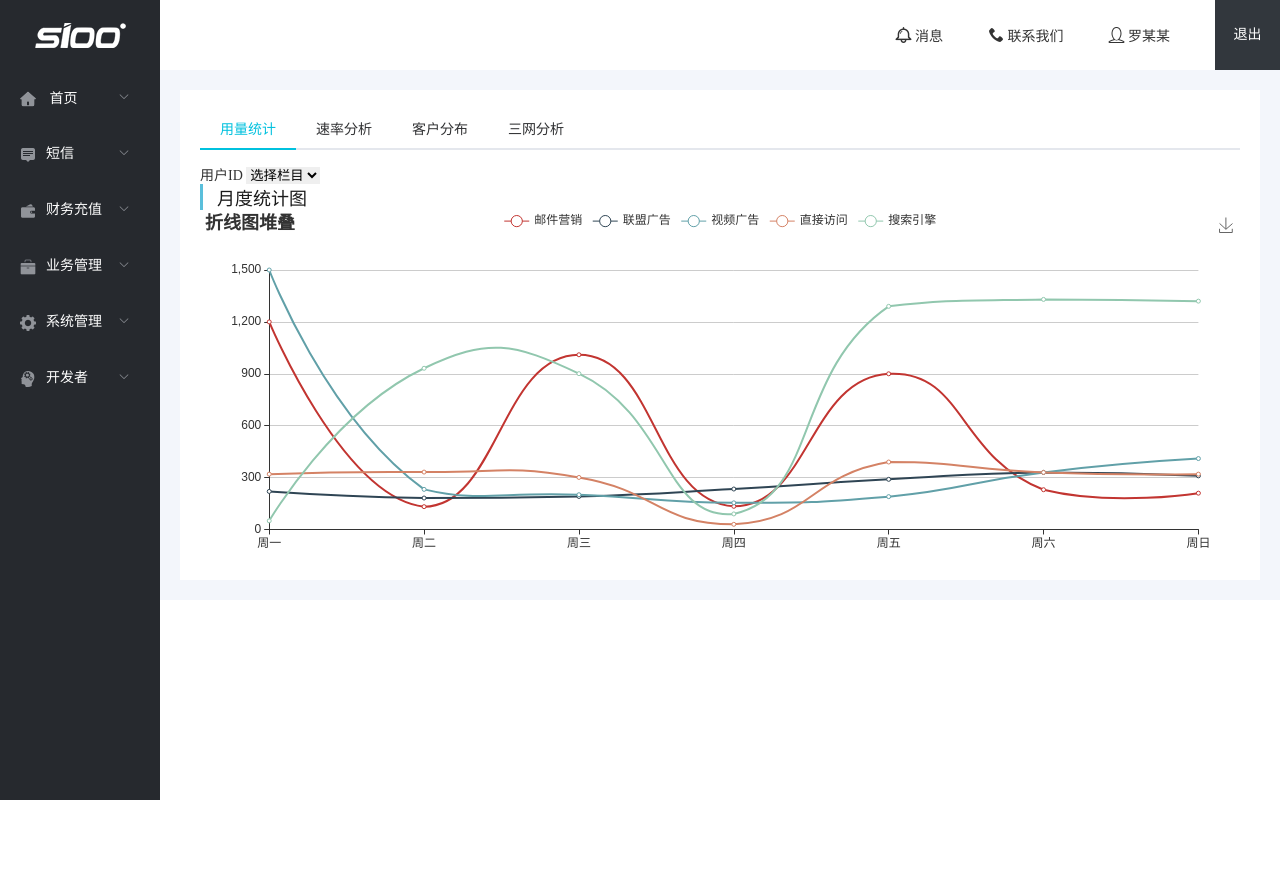
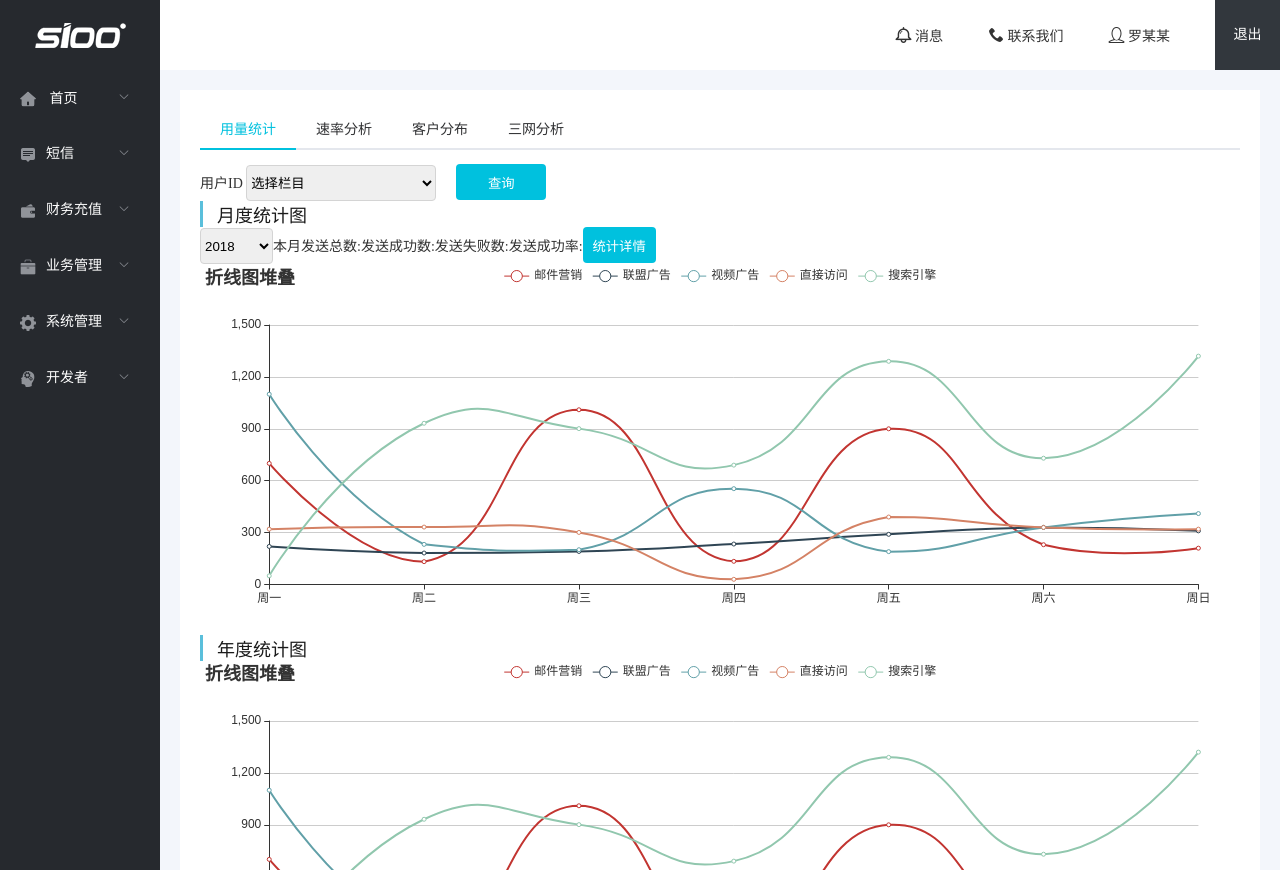
Before and after one commit to kule2018/vue-admin-stepbystep, a Vue app: page /dataAnalysis in a window 1280 px wide. Before the commit the page ends 800 px from the top, so only its background shows below. Built offline with nearby package versions, Linux system fonts and the light colour scheme.

Commit message:
数据统计分析

```diff
--- a/src/components/BusinessManage/DataAnalysis.vue
+++ b/src/components/BusinessManage/DataAnalysis.vue
@@ -1,9 +1,10 @@
 <template>
   <div class="da-main">
     <div class="tabs">
-      <el-tabs v-model="activeName" @tab-click="handleClick">
+      <el-tabs v-model="activeName" @tab-click="handleClick" :before-leave="beforeLeave">
         <el-tab-pane label="用量统计" name="first">
           <div class="first-content content">
+            <div class="top">
               用户ID
             <select name id>
               <option value="volvo" selected="selected">选择栏目</option>
@@ -11,12 +12,39 @@
               <option value="opel">Opel</option>
               <option value="audi">Audi</option>
             </select>
+            <button>查询</button>
+            </div>
+            <!-- 月度统计图 -->
             <div class="month">
               <div class="count">月度统计图</div>
+              <div class="det">
+                <select name id>
+              <option value="volvo" selected="selected">2018</option>
+              <option value="saab">普通发票</option>
+              <option value="opel">Opel</option>
+              <option value="audi">Audi</option>
+            </select>
+            <span>本月发送总数:</span>
+            <span>发送成功数:</span>
+            <span>发送失败数:</span>
+            <span>发送成功率:</span>
+            <button>统计详情</button>
+              </div>
               <el-row>
                 <el-col :span="24">
                   <div class="chart">
-                    <div id="month-chart" style="width:100%;height:100%;" ref="monthChart"></div>
+                    <div id="month-chart" style="width:100%;height:350px;" ref="monthChart"></div>
+                  </div>
+                </el-col>
+              </el-row>
+            </div>
+            <!-- 年度统计图 -->
+            <div class="year">
+              <div class="count">年度统计图</div>
+              <el-row>
+                <el-col :span="24">
+                  <div class="chart">
+                    <div id="year-chart" style="width:100%;height:100%;" ref="yearChart"></div>
                   </div>
                 </el-col>
               </el-row>
@@ -24,13 +52,59 @@
           </div>
         </el-tab-pane>
         <el-tab-pane label="速率分析" name="second">
-          <div class="second-content contents"></div>
+          <div class="second-content contents">
+            <div class="top">
+              用户ID
+              <input type="text" placeholder="请输入用户ID">
+              查询时间
+              <el-date-picker v-model="value1" type="date" placeholder="选择日期"></el-date-picker>
+              <button>查询</button>
+            </div>
+            <div class="rate">
+              <div class="date">
+                发送总量：100条
+                <span>日期：2018-11-05</span>
+              </div>
+              <div class="rate-chart" style="width:100%;height:100%;" ref="rateChart"></div>
+            </div>
+          </div>
         </el-tab-pane>
         <el-tab-pane label="客户分布" name="third">
-          <div class="third-content contents"></div>
+          <div class="third-content contents">
+            <div class="top">
+              用户ID
+              <input type="text" placeholder="请输入用户ID">
+              查询时间
+              <el-date-picker v-model="value1" type="date" placeholder="选择日期"></el-date-picker>
+              <button>查询</button>
+            </div>
+            <div class="dist">
+              <div class="date">
+                发送总量：100条
+                <span>日期：2018-11-05</span>
+              </div>
+              <div class="dist-chart" style="width:100%;height:100%;" ref="distChart"></div>
+            </div>
+          </div>
         </el-tab-pane>
         <el-tab-pane label="三网分析" name="fourth">
-          <div class="fourth-content contents"></div>
+          <div class="fourth-content contents">
+            <div class="top">
+              用户ID
+              <input type="text" placeholder="请输入用户ID">
+              查询时间
+              <el-date-picker v-model="value1" type="date" placeholder="请选择起始日期"></el-date-picker>
+              <el-date-picker v-model="value1" type="date" placeholder="请选择结束日期"></el-date-picker>
+              <button>查询</button>
+            </div>
+            <div class="analy">
+              <div class="date">
+                发送总量：100条
+                <span>日期：2018-11-05</span>
+              </div>
+              <div class="analy-chart" style="width:100%;height:100%;" ref="analyChart"></div>
+            </div>
+          </div>
         </el-tab-pane>
       </el-tabs>
     </div>
@@ -42,103 +116,271 @@ export default {
   data() {
     return {
       activeName: "first",
-      monthOption: {
-        title: {
-          text: "ECharts 入门示例"
-        },
-        tooltip: {},
-        legend: {
-          data: ["销量"]
-        },
-        xAxis: {
-          data: ["衬衫", "羊毛衫", "雪纺衫", "裤子", "高跟鞋", "袜子"]
-        },
-        yAxis: {},
-        series: [
-          {
-            name: "销量",
-            type: "bar",
-            data: [5, 20, 36, 10, 10, 20]
-          }
-        ]
-      }
+      value1: 1,
+      tabItem: "analyChart"
     };
   },
   mounted() {
-    this.initEcharts();
+    this.initFirstEcharts();
   },
   methods: {
-    initEcharts() {
+    handleClick() {
+      this.initEcharts();
+      console.log(1);
+    },
+    beforeLeave(activeName, oldActiveName) {
+      console.log(activeName, oldActiveName);
+      let width = document.querySelector("." + oldActiveName + "-content").offsetWidth;
+      console.log(width);
+      document.querySelector("." + activeName + "-content").style.width = width;
+      this.$nextTick(function() {
+        this.initEcharts();
+      });
+    },
+    initFirstEcharts() {
       //初始化月度图标实例
-      let monthChart = this.$echarts.init(this.$refs.monthChart);
-      let monthOption = {
+      var monthChart = this.$echarts.init(this.$refs.monthChart);
+      //年度
+      var yearChart = this.$echarts.init(this.$refs.yearChart);
+      var monthOption = {
         title: {
-        text: '折线图堆叠'
+          text: "折线图堆叠"
         },
         tooltip: {
-        trigger: 'axis'
+          trigger: "axis"
         },
         legend: {
-        data:['邮件营销','联盟广告','视频广告','直接访问','搜索引擎']
+          // type:'plain',
+          data: ["邮件营销", "联盟广告", "视频广告", "直接访问", "搜索引擎"]
         },
         grid: {
-        left: '3%',
-        right: '4%',
-        bottom: '3%',
+          left: "3%",
+          right: "4%",
+          bottom: "3%",
           containLabel: true
         },
-    toolbox: {
-        feature: {
-            saveAsImage: {}
-        }
-    },
+        // toolbox: {
+        //   feature: {
+        //     saveAsImage: {}
+        //   }
+        // },
         xAxis: {
-        type: 'category',
+          type: "category",
+          // show: true,
           boundaryGap: false,
-        data: ['周一','周二','周三','周四','周五','周六','周日']
+          data: ["周一", "周二", "周三", "周四", "周五", "周六", "周日"]
         },
         yAxis: {
-        type: 'value'
+          type: "value"
         },
         series: [
           {
-            name:'邮件营销',
-						type:'line',
-						smooth:true,
+            name: "邮件营销",
+            type: "line",
+            smooth: true,
+            //数据堆叠，同个类目轴上系列配置相同的stack值后，后一个系列的值会在前一个系列的值上相加。
             // stack: '总量',
-            data:[1200, 132, 1010, 134, 900, 230, 210]
+            data: [700, 132, 1010, 134, 900, 230, 210]
           },
           {
-            name:'联盟广告',
-						type:'line',
-						smooth:true,
+            name: "联盟广告",
+            type: "line",
+            smooth: true,
             // stack: '总量',
-            data:[220, 182, 191, 234, 290, 330, 310]
+            data: [220, 182, 191, 234, 290, 330, 310]
           },
           {
-            name:'视频广告',
-						type:'line',
-						smooth:true,
+            name: "视频广告",
+            type: "line",
+            smooth: true,
             // stack: '总量',
-            data:[1500, 232, 201, 154, 190, 330, 410]
+            data: [1100, 232, 201, 554, 190, 330, 410]
           },
           {
-            name:'直接访问',
-						type:'line',
-						smooth:true,
+            name: "直接访问",
+            type: "line",
+            smooth: true,
             // stack: '总量',
-            data:[320, 332, 301, 30, 390, 330, 320]
+            data: [320, 332, 301, 30, 390, 330, 320]
           },
           {
-            name:'搜索引擎',
-						type:'line',
-						smooth:true,
+            name: "搜索引擎",
+            type: "line",
+            smooth: true,
             // stack: '总量',
-            data:[50, 932, 901, 90, 1290, 1330, 1320]
+            data: [50, 932, 901, 690, 1290, 730, 1320]
+          }
+        ]
+      };
+      var yearOption = {
+        title: {
+          text: "折线图堆叠"
+        },
+        tooltip: {
+          trigger: "axis"
+        },
+        legend: {
+          // type:'plain',
+          data: ["邮件营销", "联盟广告", "视频广告", "直接访问", "搜索引擎"]
+        },
+        grid: {
+          left: "3%",
+          right: "4%",
+          bottom: "3%",
+          containLabel: true
+        },
+        // toolbox: {
+        //   feature: {
+        //     saveAsImage: {}
+        //   }
+        // },
+        xAxis: {
+          type: "category",
+          boundaryGap: false,
+          data: ["周一", "周二", "周三", "周四", "周五", "周六", "周日"]
+        },
+        yAxis: {
+          type: "value"
+        },
+        series: [
+          {
+            name: "邮件营销",
+            type: "line",
+            smooth: true,
+            //数据堆叠，同个类目轴上系列配置相同的stack值后，后一个系列的值会在前一个系列的值上相加。
+            // stack: '总量',
+            data: [700, 132, 1010, 134, 900, 230, 210]
+          },
+          {
+            name: "联盟广告",
+            type: "line",
+            smooth: true,
+            // stack: '总量',
+            data: [220, 182, 191, 234, 290, 330, 310]
+          },
+          {
+            name: "视频广告",
+            type: "line",
+            smooth: true,
+            // stack: '总量',
+            data: [1100, 232, 201, 554, 190, 330, 410]
+          },
+          {
+            name: "直接访问",
+            type: "line",
+            smooth: true,
+            // stack: '总量',
+            data: [320, 332, 301, 30, 390, 330, 320]
+          },
+          {
+            name: "搜索引擎",
+            type: "line",
+            smooth: true,
+            // stack: '总量',
+            data: [50, 932, 901, 690, 1290, 730, 1320]
           }
         ]
       };
       monthChart.setOption(monthOption);
+      yearChart.setOption(yearOption);
+      monthChart.resize();
+      yearChart.resize();
+    },
+    initEcharts() {
+      //速率分析
+      var rateChart = this.$echarts.init(this.$refs.rateChart);
+      //初始化月度图标实例
+      var monthChart = this.$echarts.init(this.$refs.monthChart);
+      //年度
+      var yearChart = this.$echarts.init(this.$refs.yearChart);
+      //客户分布
+      var distChart = this.$echarts.init(this.$refs.distChart);
+      //三网分析
+      var analyChart = this.$echarts.init(this.$refs.analyChart);
+
+      var rateOption = {
+        grid: {
+          containLabel: true
+        },
+        xAxis: {
+          type: "category",
+          data: ["Mon", "Tue", "Wed", "Thu", "Fri", "Sat", "Sun"],
+          show: true
+        },
+        yAxis: {
+          type: "value",
+          show: false
+        },
+        series: [
+          {
+            data: [120, 200, 50, 80, 70, 110, 130],
+            type: "bar",
+            label: {
+              normal: {
+                show: true,
+                position: "top"
+              }
+            }
+          }
+        ]
+      };
+      var distOption = {
+        grid: {
+          containLabel: true
+        },
+        xAxis: {
+          type: "category",
+          data: ["Mon", "Tue", "Wed", "Thu", "Fri", "Sat", "Sun"]
+        },
+        yAxis: {
+          type: "value",
+          show: false
+        },
+        series: [
+          {
+            data: [120, 200, 150, 80, 170, 110, 130],
+            type: "bar",
+            label: {
+              normal: {
+                show: true,
+                position: "top"
+              }
+            }
+          }
+        ]
+      };
+      var analyOption = {
+        grid: {
+          containLabel: true
+        },
+        xAxis: {
+          type: "category",
+          data: ["Mon", "Tue", "Wed", "Thu", "Fri", "Sat", "Sun"]
+        },
+        yAxis: {
+          type: "value",
+          show: false
+        },
+        series: [
+          {
+            data: [120, 200, 150, 80, 70, 110, 130],
+            type: "bar",
+            label: {
+              normal: {
+                show: true,
+                position: "top"
+              }
+            }
+          }
+        ]
+      };
+      rateChart.setOption(rateOption);
+      distChart.setOption(distOption);
+      analyChart.setOption(analyOption);
+
+      rateChart.resize();
+      distChart.resize();
+      analyChart.resize();
     }
   }
 };
@@ -165,10 +407,78 @@ export default {
     background-color: @color;
     padding: 0 20px;
   }
-	.chart{
+  // 上面部分
+  .top{
+    input,select{
+      height: 36px;
+      width: 190px;
+      border: 1px solid #D4D4D4;
+      border-radius: 4px;
+      box-sizing: border-box;
+    }
+    button{
+      height: 36px;
+      width: 90px;
+      box-sizing: border-box;
+      background-color: @color;
+      border-radius: 4px;
+      color: #fff;
+      margin-left: 20px;
+    }
+  }
+  .det{
+    line-height: 36px;
+    select,button{
+      height: 36px;
+      width: 73px;
+      border: 1px solid #D4D4D4;
+      border-radius: 4px;
+      box-sizing: border-box;
+    }
+    button{
+      background-color: @color;
+      color: #fff;
+      border: none;
+    }
+  }
+    // 1 用量统计
+  .first-content {
+    .chart {
+      width: 100%;
       height: 350px;
       box-sizing: border-box;
-		#month-chart{
+      margin-bottom: 20px;
+      #month-chart {
+        width: 100%;
+        height: 100%;
+      }
+    }
+  }
+    .date{
+      float: right;
+    }
+
+  // 速率分析
+  .rate {
+    width: 100%;
+    height: 588px;
+    .rate-chart {
+      height: 100%;
+    }
+  }
+  // 客户分布
+  .dist {
+    width: 100%;
+    height: 588px;
+    .dist-chart {
+      height: 100%;
+    }
+  }
+  // 三网分析
+  .analy {
+    width: 100%;
+    height: 588px;
+    .analy-chart {
       height: 100%;
     }
   }
```
Lines whose indentation alone changed are shown as unchanged.
